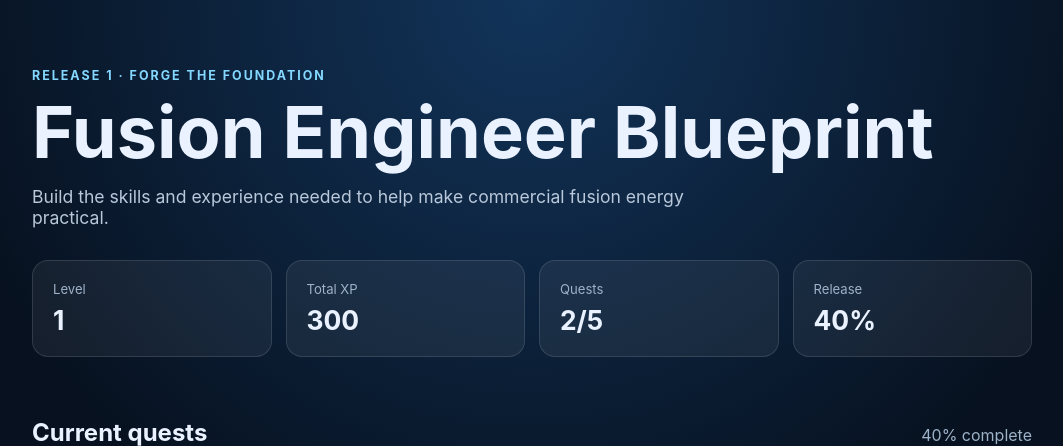
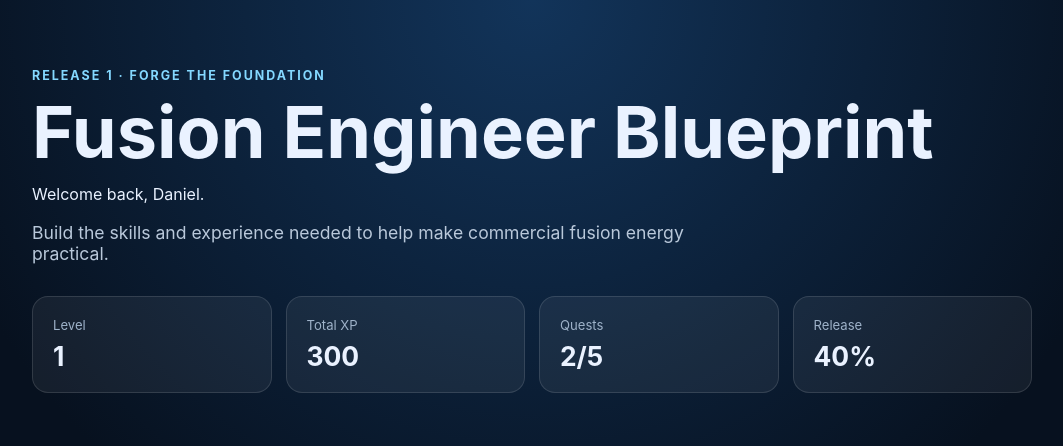
Before and after one commit to danielwood737/fusion-engineer-blueprint, a FastAPI app: page / in a window 1280 px wide. Shown: the top 446 px of the page, without its empty margins (108-1171 px from the left). Run offline with FastAPI, Linux system fonts and the light colour scheme.

Commit message:
Add personalized dashboard welcome message

```diff
--- a/app/main.py
+++ b/app/main.py
@@ -37,5 +37,6 @@ def dashboard(request: Request):
             "total_xp": total_xp,
             "level": level,
             "progress": progress,
+            "name": "Daniel",
         },
     )
--- a/app/templates/dashboard.html
+++ b/app/templates/dashboard.html
@@ -11,6 +11,7 @@
     <header>
       <p class="eyebrow">RELEASE 1 · FORGE THE FOUNDATION</p>
       <h1>Fusion Engineer Blueprint</h1>
+      <p class="welcome">Welcome back, {{ name }}.</p>
       <p class="mission">Build the skills and experience needed to help make commercial fusion energy practical.</p>
     </header>
 
```
